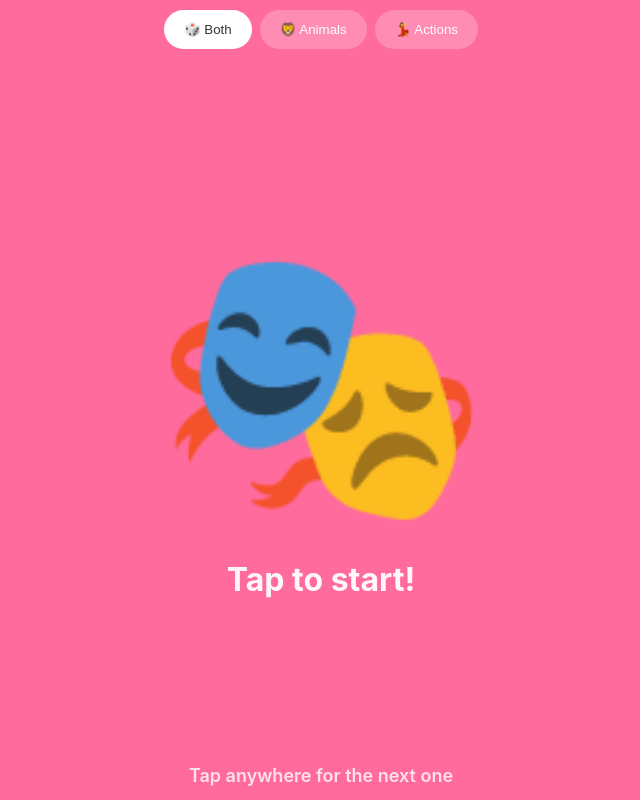
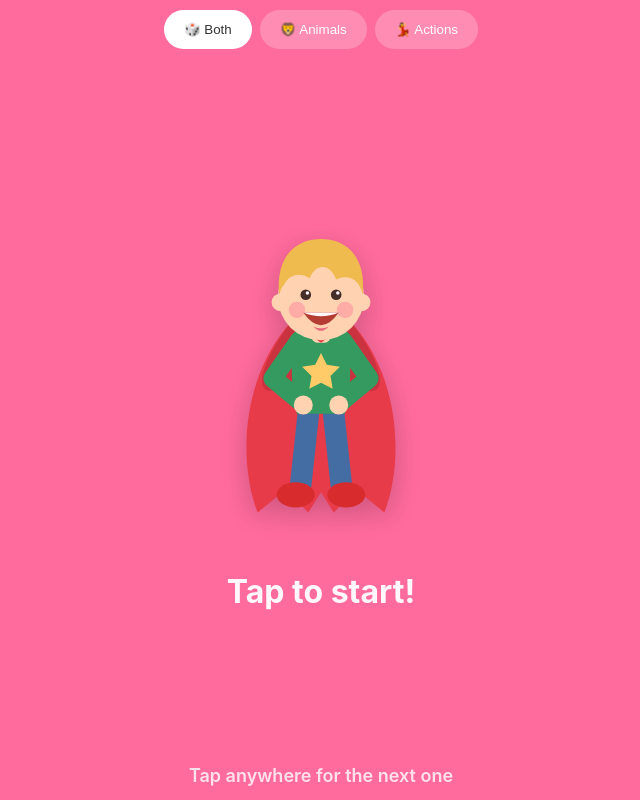
Before and after one commit to RGulotty/toddler-charades, a plain HTML site: page index.html in a window 1280 px wide. Shown: the whole page, without its empty margins (319-959 px from the left). Drawn offline with Linux system fonts and the light colour scheme.

Commit message:
Replace mask with cartoon caped-superhero on start screen
Co-Authored-By: Claude Opus 4.8 (1M context) <noreply@anthropic.com>

```diff
--- a/index.html
+++ b/index.html
@@ -73,6 +73,10 @@
     opacity: .95; text-align: center; padding: 0 24px;
   }
   .hint .big { font-size: min(34vh, 52vw); display: block; margin-bottom: 2vh; }
+  .hero {
+    width: min(38vh, 62vw); height: auto; display: block; margin: 0 auto 2vh;
+    filter: drop-shadow(0 8px 14px rgba(0,0,0,.2));
+  }
 
   footer {
     text-align: center; padding: 8px 12px calc(env(safe-area-inset-bottom) + 14px);
@@ -96,7 +100,50 @@
 
   <main id="stage">
     <div class="hint" id="hint">
-      <span class="big">🎭</span>
+      <svg class="hero" viewBox="0 0 240 280" xmlns="http://www.w3.org/2000/svg" aria-label="Super Tony">
+        <!-- Cape -->
+        <path d="M96,96 C58,138 54,205 70,246 L92,228 L110,246 L120,230 L130,246 L148,228 L170,246 C186,205 182,138 144,96 Z" fill="#e63946"/>
+        <path d="M96,96 C72,128 68,150 80,150 L160,150 C172,150 168,128 144,96 Z" fill="#c92f3c"/>
+        <!-- Legs -->
+        <path d="M110,168 L104,224" stroke="#3a6ea5" stroke-width="17" stroke-linecap="round"/>
+        <path d="M130,168 L136,224" stroke="#3a6ea5" stroke-width="17" stroke-linecap="round"/>
+        <!-- Boots -->
+        <ellipse cx="100" cy="232" rx="15" ry="10" fill="#d62828"/>
+        <ellipse cx="140" cy="232" rx="15" ry="10" fill="#d62828"/>
+        <!-- Torso -->
+        <path d="M99,104 Q94,140 101,168 L139,168 Q146,140 141,104 Z" fill="#2a9d5c"/>
+        <!-- Chest star -->
+        <path d="M120,120 l4.6,9.3 10.3,1.5 -7.4,7.3 1.7,10.2 -9.2,-4.8 -9.2,4.8 1.7,-10.2 -7.4,-7.3 10.3,-1.5 Z" fill="#ffd166"/>
+        <!-- Arms: hands on hips -->
+        <path d="M103,110 L82,140 L106,160" fill="none" stroke="#2a9d5c" stroke-width="15" stroke-linecap="round" stroke-linejoin="round"/>
+        <path d="M137,110 L158,140 L134,160" fill="none" stroke="#2a9d5c" stroke-width="15" stroke-linecap="round" stroke-linejoin="round"/>
+        <!-- Hands -->
+        <circle cx="106" cy="161" r="7.5" fill="#ffd9b3"/>
+        <circle cx="134" cy="161" r="7.5" fill="#ffd9b3"/>
+        <!-- Neck -->
+        <rect x="112" y="96" width="16" height="16" rx="6" fill="#ffd9b3"/>
+        <!-- Cape collar -->
+        <path d="M104,100 L120,112 L136,100 L132,94 L120,100 L108,94 Z" fill="#e63946"/>
+        <!-- Ears -->
+        <circle cx="88" cy="80" r="7" fill="#ffd9b3"/>
+        <circle cx="152" cy="80" r="7" fill="#ffd9b3"/>
+        <!-- Head -->
+        <circle cx="120" cy="76" r="34" fill="#ffd9b3"/>
+        <!-- Hair -->
+        <path d="M87,74 C84,44 100,30 120,30 C140,30 156,44 153,74 C150,60 140,58 132,62 C127,49 116,49 111,61 C103,56 95,58 91,66 C89,68 88,71 87,74 Z" fill="#efbf4a"/>
+        <!-- Cheeks -->
+        <circle cx="101" cy="86" r="6.5" fill="#ff9aa2" opacity="0.65"/>
+        <circle cx="139" cy="86" r="6.5" fill="#ff9aa2" opacity="0.65"/>
+        <!-- Eyes -->
+        <circle cx="108" cy="74" r="4.2" fill="#3a2b23"/>
+        <circle cx="132" cy="74" r="4.2" fill="#3a2b23"/>
+        <circle cx="109.3" cy="72.7" r="1.4" fill="#fff"/>
+        <circle cx="133.3" cy="72.7" r="1.4" fill="#fff"/>
+        <!-- Smile -->
+        <path d="M106,88 Q120,108 134,88 Z" fill="#b23a2e"/>
+        <path d="M106,88 Q120,94 134,88 Z" fill="#fff"/>
+        <path d="M114,99 Q120,106 126,99 Q120,102 114,99 Z" fill="#e56b7a"/>
+      </svg>
       Tap to start!
     </div>
   </main>
```
